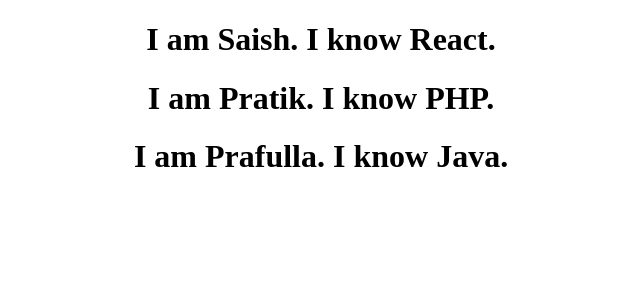
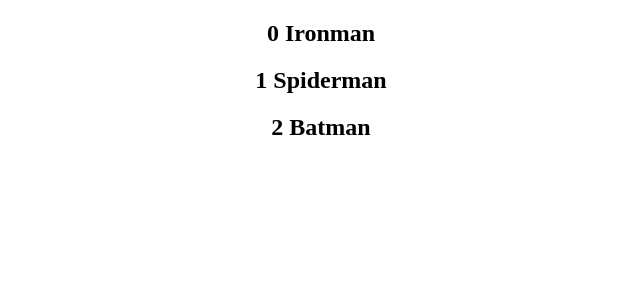
Before and after one commit to SaishJ/React-JS-Beginner-to-Advanced, a React (Create React App) app: page / in a window 1280 px wide. Shown: the top 300 px of the page, without its empty margins (319-959 px from the left). Built offline with nearby package versions, Linux system fonts and the light colour scheme.

Commit message:
:closed_lock_with_key: Index as key
Index as key

```diff
--- a/src/App.js
+++ b/src/App.js
@@ -10,11 +10,13 @@
 import ParentComponent from "./components/ParentComponent";
 import UserGreeting from "./components/UserGreeting";
 import PersonList from "./components/PersonList";
+import NameList from "./components/NameList";
 
 function App() {
   return (
     <div className="App">
-      <PersonList />
+      <NameList />
+      {/* <PersonList /> */}
       {/* <UserGreeting /> */}
       {/* <ParentComponent /> */}
       {/* <EvenBind /> */}
--- /dev/null
+++ b/src/components/NameList.js
@@ -0,0 +1,18 @@
+import React from "react";
+
+function NameList() {
+  const data = ["Ironman", "Spiderman", "Batman"];
+  let lists = data.map((data, index) => (
+    <h2 key={index}>
+      {index} {data}
+    </h2>
+  ));
+  return <div>{lists}</div>;
+}
+
+export default NameList;
+
+// When to use index as key:
+// 1) The items in your list do not have a unique id.
+// 2) The list is a static list and will not change.
+// 3) The list will never be reordered or filtered.
```
Also changed, not shown: 1 other file (tests, documents, lock files or other folders).
